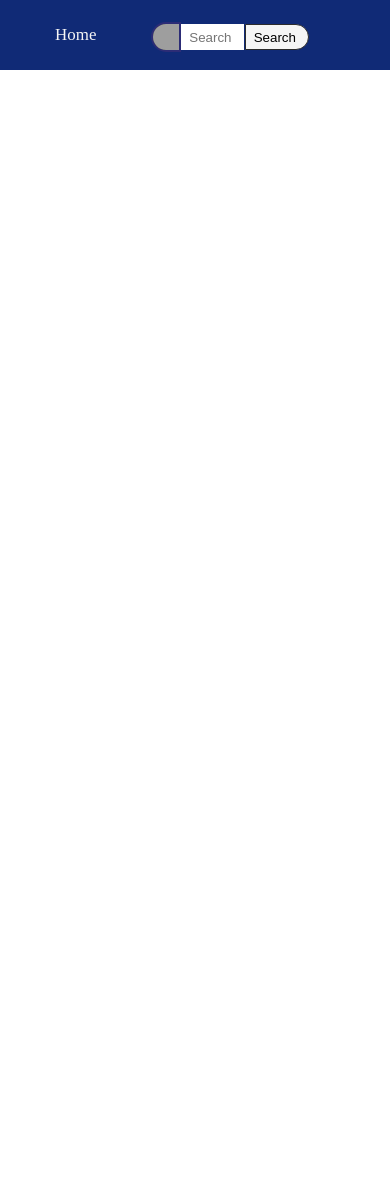
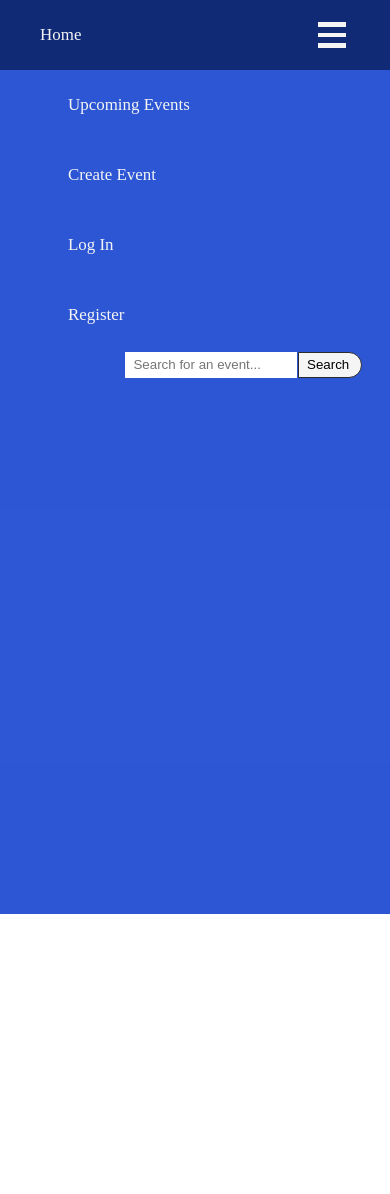
Before and after one commit to jolfesultkisfiu/legkomolyabb, a PHP site: page /html/index.html in a window 390 px wide. Before the commit the page ends 70 px from the top, so only its background shows below. Run offline with PHP 8.4, Linux system fonts and the light colour scheme; grey boxes are pictures that could not be loaded.

Commit message:
reszponzivitas

```diff
--- a/projekt/css/style.css
+++ b/projekt/css/style.css
@@ -6,6 +6,7 @@
 }
 
 /*Navbar*/
+.dropdown-panel{display: none;}
 
 .nav-container {
     background-color: rgb(16, 42, 118);
@@ -17,7 +18,7 @@
 
 .nav-container li {
 
-    padding: 25px;
+    padding: 25px 10px;
     margin: 0px 5px;
 }
 
@@ -26,6 +27,8 @@
     color:whitesmoke;
     padding: 25px;
     font-size: 1.06rem;
+    font-weight: 500;
+
 
 
 }
@@ -89,7 +92,80 @@
 /*responsivity*/
 
 @media (max-width:1000px) {
-    .nav-container li:not(:first-of-type){
+    .nav-container>li:not(:first-of-type){
         display: none;
     }
+
+
+    .dropdown-menu div {
+        width: 28px;
+        height: 4.6px;
+        background-color: whitesmoke;
+        margin: 6px 0;
+    }
+    .dropdown-menu {
+        float:right;
+        margin:auto 5vw auto auto;
+        display: block;
+        padding: 15px 25px;
+    }
+    .dropdown-menu:hover{
+        background-color: royalblue;
+
+    }
+    .dropdown-panel {
+        display: flex;
+        flex-direction: column;
+        flex-wrap: wrap;
+        justify-items: center;
+        background-color: rgba(52, 98, 236, 0.8);
+        width: 100vw;
+        height: 0vh;
+        animation: comein 1s forwards;
+    }
+    .dropdown-panel a{
+        padding: 25px 100vw;
+
+    }
+    .dropdown-panel li {
+        display: block;
+    }
+    #panelSearchBar {
+        display: none;
+    }
+    .search-box{
+        width: 44vw;
+    }
+
 }
+@keyframes goout {
+    from {
+        height: 100vh;
+    }
+    to{
+        height: 0;
+    }
+}
+
+
+@media (max-width:640px) {
+    .nav-container>.search-bar-container{
+        display: none;
+    }
+    #panelSearchBar {
+        margin-left: 25vw;
+        display: block;
+        animation: comein 0.3s forwards;
+
+    }
+}
+@keyframes comein {
+    from {
+        height:0;
+        display: none;
+    }
+    to {
+        height: 100vh;
+        display: block;
+    }
+}
--- a/projekt/html/index.html
+++ b/projekt/html/index.html
@@ -11,8 +11,8 @@
             <nav>
                 <ul class="nav-container">
                     <li><a href="#Home">Home</a></li>
-                    <li><a href="#Upcoming Events">Home</a></li>
-                    <li><a href="#Contact Us">Home</a></li>
+                    <li><a href="#Upcoming Events">Upcoming Events</a></li>
+                    <li><a href="#Contact Us">Create Event</a></li>
                     <div class="search-bar-container">
                         <div class="search-bar">
                             <div class="search-icon"></div>
@@ -28,11 +28,43 @@
 
                     <li><a href="#Loginpage">Log In</a></li>
                     <li><a href="#registerpage">Register</a></li>
+
+                    <div class="dropdown-menu" id="dropdownHamburger">
+                        <div></div>
+                        <div></div>
+                        <div></div>
+                    </div>
+                    <div class="dropdown-panel" id="dropdownPanelId">
+                        <ul class="dropdown-panel-list">
+                            <li><a href="#Upcoming Events">Upcoming Events</a></li>
+                            <li><a href="#Contact Us">Create Event</a></li>
+
+
+
+                            <li><a href="#Loginpage">Log In</a></li>
+                            <li><a href="#registerpage">Register</a></li>
+
+                            <div class="search-bar-container" id="panelSearchBar">
+                                <div class="search-bar">
+                                    <!--<div class="search-icon"></div>-->
+                                    <form action="../php/search.php" method="post" class="search-form">
+                                        <input class="search-box" type="search" name="search" placeholder="Search for an event...">
+                                        <button  class="search-button" type="submit" value="Search">Search</button>
+
+                                    </form>
+
+                                </div>
+                            </div>
+                        </ul>
+
+                    </div>
                 </ul>
+
             </nav>
         </header>
         <main>
 
+            <script src="../js/paneldisplay.js"></script>
         </main>
         <footer>
 
```
